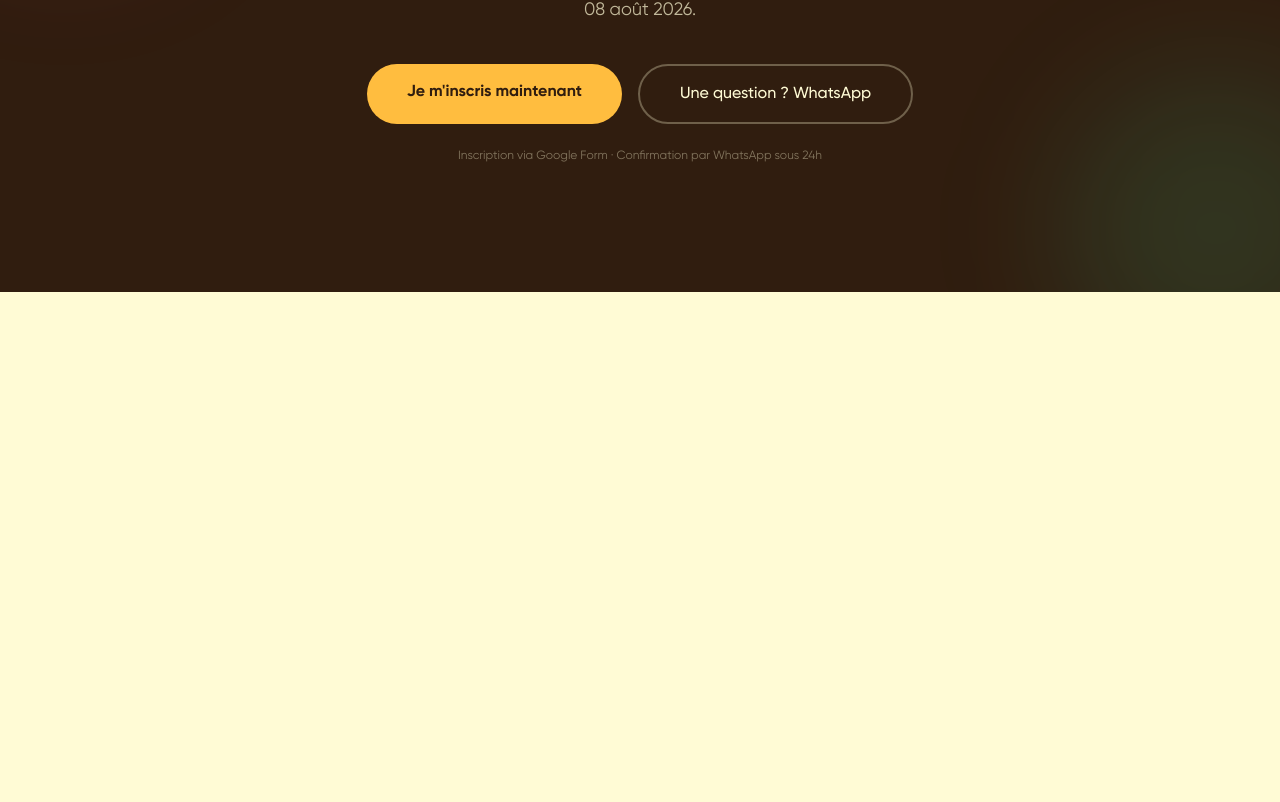
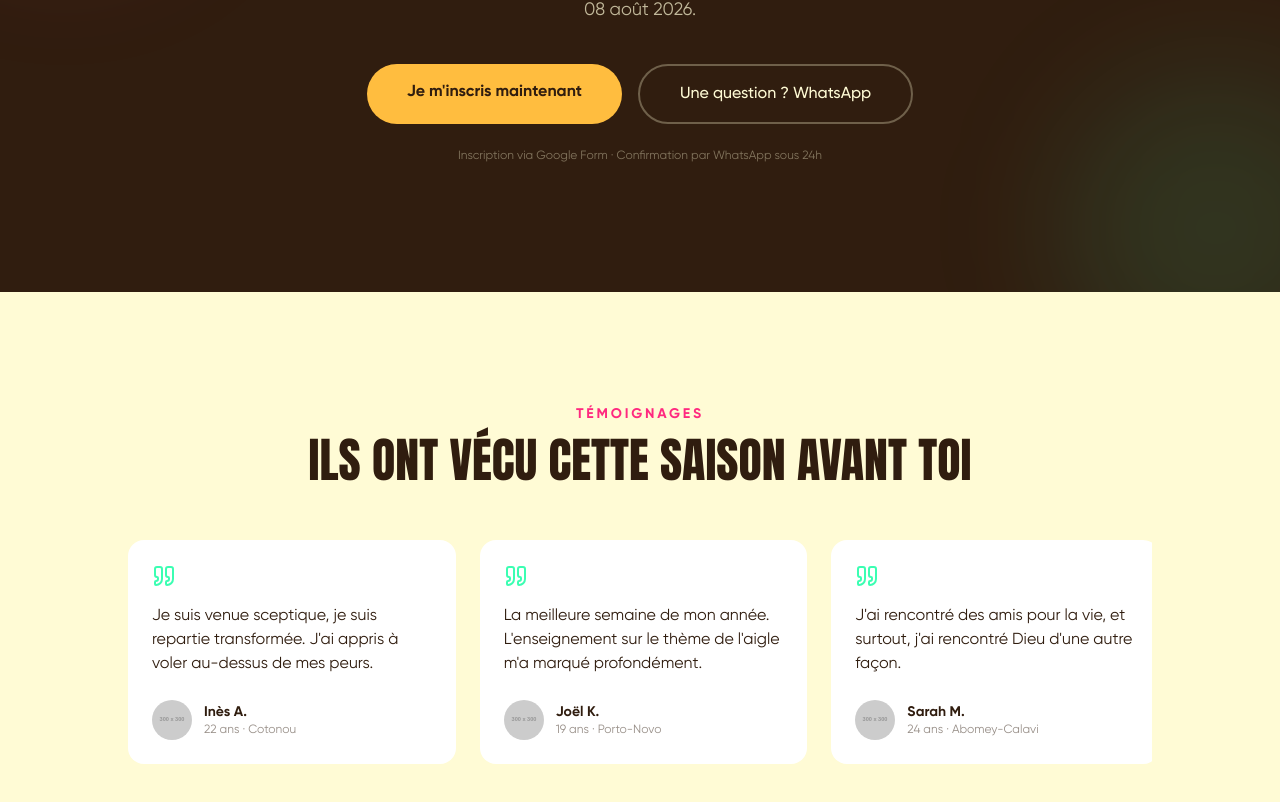
Before and after one commit to Philemon011/miscion-camp, a Next.js app: page / in a window 1280 px wide. Shown: the part 6023-6825 px from the top of the page. Before the commit the page ends 6315 px from the top, so only its background shows below. Built offline with nearby package versions, Linux system fonts and the light colour scheme.

Commit message:
temoignages

```diff
--- a/app/page.tsx
+++ b/app/page.tsx
@@ -6,6 +6,7 @@ import Programme from "@/components/sections/Programme";
 import Orateurs from "@/components/sections/Orateurs";
 import InfosPratiques from "@/components/sections/InfosPratiques";
 import Inscription from "@/components/sections/Inscription";
+import Temoignages from "@/components/sections/Temoignages";
 
 export default function Home() {
   return (
@@ -18,6 +19,7 @@ export default function Home() {
       <Orateurs />
       <InfosPratiques />
       <Inscription />
+      <Temoignages/>
     </main>
   );
 }
```
